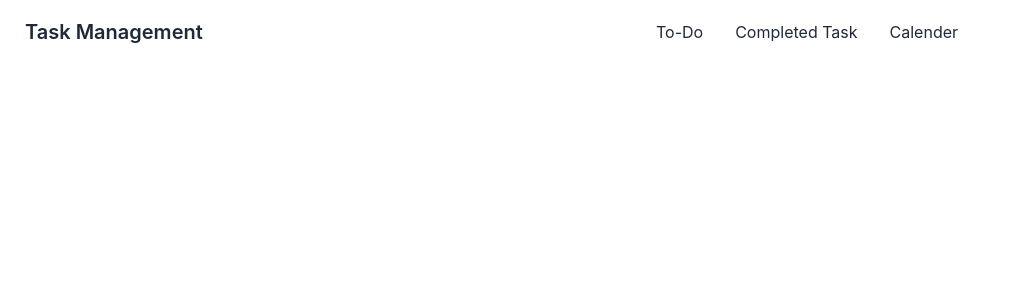
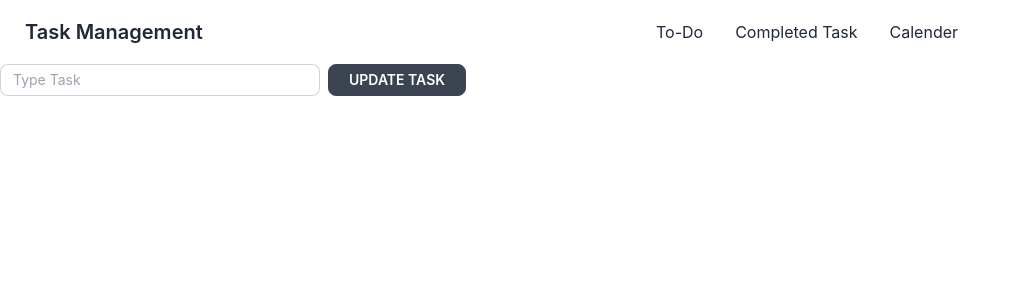
Before and after one commit to 52atiq/task-managemt-client, a React (Create React App) app: page /update/1 in a window 1280 px wide. Shown: the top 300 px of the page, without its empty margins (0-1021 px from the left). Built offline with nearby package versions, Linux system fonts and the light colour scheme; no server answers.

Commit message:
updated succesfully

```diff
--- a/src/App.js
+++ b/src/App.js
@@ -3,6 +3,7 @@ import './App.css';
 import Navbar from './components/Navbar/Navbar';
 import {Routes, Route} from 'react-router-dom'
 import Home from './pages/Home/Home';
+import UpdateTask from './pages/UpdateTask/UpdateTask';
 function App() {
   return (
     <div>
@@ -10,6 +11,7 @@ function App() {
       <Navbar></Navbar>
       <Routes>
         <Route path ='/' element={<Home></Home>}> Home</Route>
+        <Route path='/update/:id' element={<UpdateTask></UpdateTask>}></Route>
       </Routes>
       <ToastContainer />
     </div>
--- a/src/pages/AddTask/AddTask.js
+++ b/src/pages/AddTask/AddTask.js
@@ -30,7 +30,7 @@ const AddTask = () => {
     return (
         <div>
             <form onSubmit={handleAddTask} className='text-center my-20 gap-5 '>
-            <input type="text" placeholder="Type Task" name='name' class="input input-bordered input-sm w-full max-w-xs" />
+            <input type="text" placeholder="Type Task" required name='name' class="input input-bordered input-sm w-full max-w-xs" />
             <button type='submit' class="btn btn-sm px-5 h-2 ml-2"> Add Task</button>
         </form>
         </div>
--- a/src/pages/Home/Home.js
+++ b/src/pages/Home/Home.js
@@ -1,7 +1,7 @@
 import React, { useEffect, useState } from 'react';
 import AddTask from '../AddTask/AddTask';
 import { toast } from 'react-toastify';
-import Tasks from '../Task/Tasks';
+import {Link} from 'react-router-dom'
 import { FontAwesomeIcon } from '@fortawesome/react-fontawesome';
 import { faCheck } from '@fortawesome/free-solid-svg-icons';
 
@@ -45,9 +45,9 @@ const Home = () => {
                     <div className='grid grid-cols-4 place-content-center w-[800px] border p-2   '>
                      <FontAwesomeIcon className='bg-yellow-500 text-white text-2xl rounded-full' icon={faCheck}> </FontAwesomeIcon>
                     <p className=''>{task.name}</p>
-                    <p className='bg-green-500 rounded-lg text-white h-7 w-20 text-center'>update</p>
+                   <Link to={`/update/${task._id}`}>  <button className='bg-green-500 rounded-lg text-white h-7 w-20 text-center'>update</button></Link>
                     <button onClick={() => handleTaskDelete(task._id)} className='bg-red-500 rounded-lg text-white h-7 w-20 text-center'>Delete</button>
-                    {/* <button onClick={() => handleUserDelete(user._id)} > X </button> */}
+
 
                  </div>
                     </div>
--- a/src/pages/UpdateTask/UpdateTask.js
+++ b/src/pages/UpdateTask/UpdateTask.js
@@ -1,9 +1,50 @@
-import React from 'react';
+import React, { useEffect, useState } from 'react';
+import { useParams } from 'react-router-dom';
+import { toast } from 'react-toastify';
 
 const UpdateTask = () => {
+    const {id} = useParams();
+    const [task, setTask] = useState({})
+    useEffect( () => {
+        const url = `http://localhost:8000/task/${id}`
+        fetch(url)
+        .then(res => res.json())
+        .then(data => setTask(data))
+    }, [])
+
+    const handleUpdateTask =(event) =>{
+        event.preventDefault()
+        const name = event.target.name.value;
+
+
+        const UpdatedTask = {name};
+
+     //send data to the server
+     const url = `http://localhost:8000/task/${id}`
+     fetch(url, {
+        method:"PUT",
+        headers:{'content-type':'application/json'},
+        body:JSON.stringify(UpdatedTask)
+     })
+     .then(res => res.json())
+     .then(data =>{
+        console.log('success', data)
+        toast('Task Updated  successfully');
+        event.target.reset();
+
+
+    })
+    // <ToastContainer />
+    }
     return (
         <div>
+             <form onSubmit={handleUpdateTask}>
+            {/* <input type='text' name='name' placeholder='Name' required></input> */}
 
+            {/* <button type='submit' value='Update Task'></button>    */}
+            <input type="text" placeholder="Type Task" name='name' required class="input input-bordered input-sm w-full max-w-xs" />
+            <button type='submit' class="btn btn-sm px-5 h-2 ml-2"> Update Task</button>
+        </form>
         </div>
     );
 };
```
